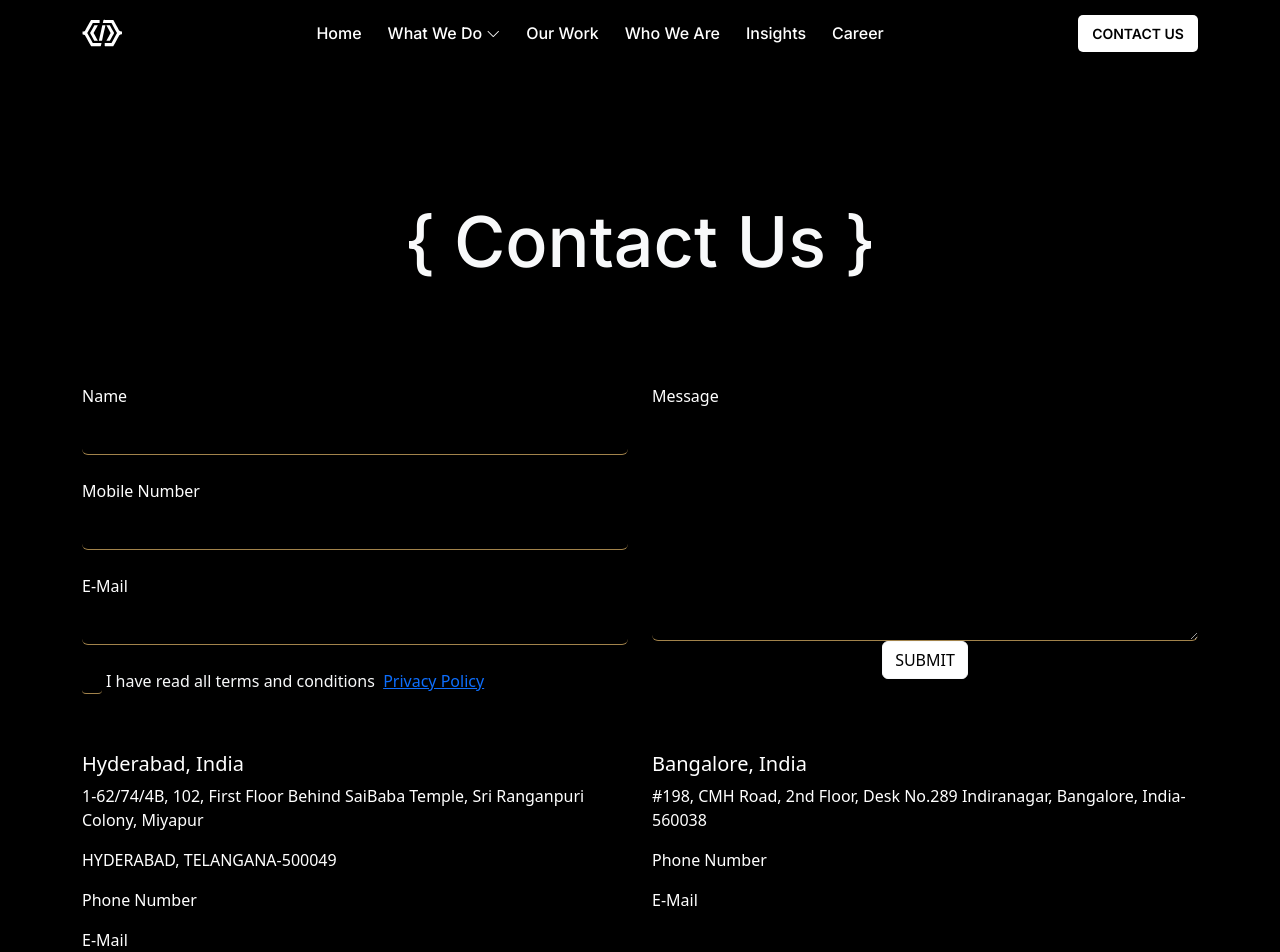
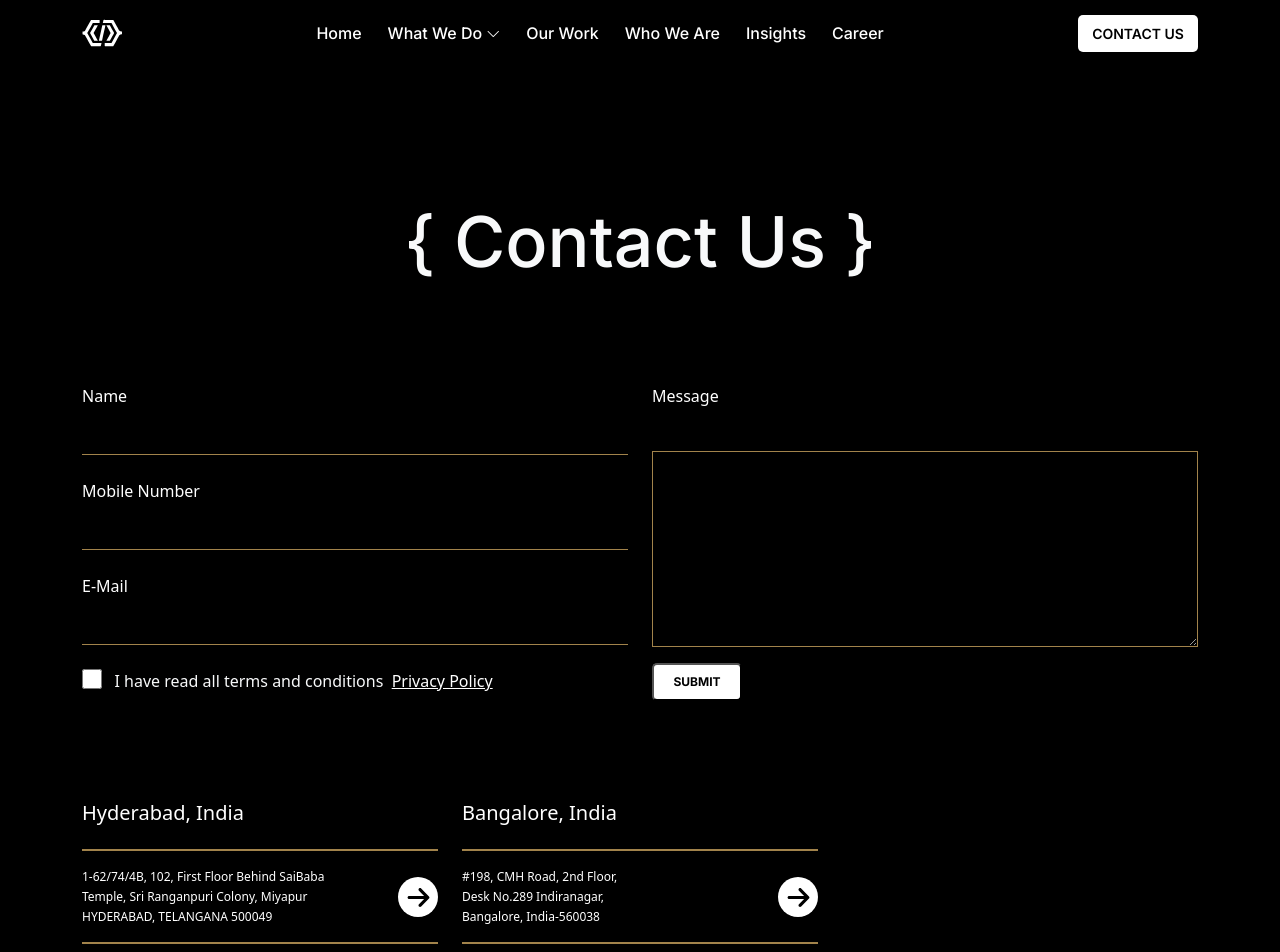
Before and after one commit to Brewcode-Technologies/brewcode-website, a Next.js app: page /contact-us in a window 1280 px wide. Shown: the top 952 px of the page. Built offline with nearby package versions, Linux system fonts and the light colour scheme.

Commit message:
contact-us page ui done

```diff
--- a/package.json
+++ b/package.json
@@ -14,6 +14,9 @@
     "@coreui/react": "^5.0.0",
     "@emotion/react": "^11.11.4",
     "@emotion/styled": "^11.11.5",
+    "@fortawesome/fontawesome-svg-core": "^6.5.2",
+    "@fortawesome/free-solid-svg-icons": "^6.5.2",
+    "@fortawesome/react-fontawesome": "^0.2.2",
     "@mui/icons-material": "^5.15.15",
     "@mui/material": "^5.15.15",
     "@reduxjs/toolkit": "^2.0.1",
--- a/src/pages/contact-us/index.tsx
+++ b/src/pages/contact-us/index.tsx
@@ -1,7 +1,16 @@
 import Layout from "@component/components/layouts/layout";
-import React from "react";
+import React, { useState } from "react";
+import { FaCheck } from "react-icons/fa";
+import { FaArrowRight } from "react-icons/fa6";
 
-const Contact: React.FC = () => (
+const Contact: React.FC = () => {
+  const [isChecked, setIsChecked] = useState(false);
+
+  const handleCheckboxChange = () => {
+    setIsChecked(!isChecked);
+  };
+
+  return (
     <Layout>
       <div className="contact-us-bg">
         <div className="container contact-form text-light">
@@ -9,10 +18,12 @@ const Contact: React.FC = () => (
           <form>
             <div className="row">
               <div className="col-md-6">
-              <div className="form-group mb-4 ">
+                <div className="form-group mb-4">
+                  <div>
                     <label htmlFor="name" className="form-label">
                       Name
                     </label>
+                  </div>
                   <input type="text" className="form-control" id="name" />
                 </div>
                 <div className="form-group mb-4">
@@ -27,36 +38,44 @@ const Contact: React.FC = () => (
                   </label>
                   <input type="email" className="form-control" id="email" />
                 </div>
-              <div className="form-group form-check">
+
+                <div className="d-flex">
+                  <div className="checkbox-main">
                     <input
                       type="checkbox"
-                  className="form-check-input"
-                  id="terms"
-                />
-                <div className="d-flex">
+                      className="checkbox"
+                      checked={isChecked}
+                      onChange={handleCheckboxChange}
+                    />{" "}
+                    &nbsp;&nbsp;
+                  </div>
+
                   <label
-                    className="form-check-label text-light"
+                    className="form-check-label text-light terms-and-conditions-text"
                     htmlFor="terms"
+                    onClick={handleCheckboxChange}
                   >
                     I have read all terms and conditions &nbsp;
-                    <a href="#">Privacy Policy</a>
+                    <a href="#" className="privacy-policy">
+                      Privacy Policy
+                    </a>
                   </label>
-                </div>
                 </div>
               </div>
               <div className="col-md-6">
                 <div className="form-group">
-                <label htmlFor="message" className="form-label mb-1">
+                  <label htmlFor="message" className=" mgs-label mb-4">
                     Message
                   </label>
+
                   <textarea
-                  className="form-control"
+                    className="form-control text-area"
                     id="message"
-                  rows={9}
+                    rows={8}
                   ></textarea>
                 </div>
-              <div className="form-group text-center">
-                <button type="submit" className="btn btn-light">
+                <div className="form-group mt-3">
+                  <button type="submit" className=" submit-btn">
                     SUBMIT
                   </button>
                 </div>
@@ -64,30 +83,61 @@ const Contact: React.FC = () => (
             </div>
           </form>
 
-        <div className="row office-info mt-5">
-          <div className="col-md-6">
-            <h5>Hyderabad, India</h5>
-            <p>
-              1-62/74/4B, 102, First Floor Behind SaiBaba Temple, Sri Ranganpuri
-              Colony, Miyapur
-            </p>
-            <p>HYDERABAD, TELANGANA-500049</p>
+          <div className="row office-info">
+            <div className="col-md-4">
+              <h5 className="mb-4">Hyderabad, India</h5>
+              <p className="hyderabad-line" />
+              <div className="d-flex justify-content-between arrow-parent">
+                <a href="" className="contact-address">
+                  1-62/74/4B, 102, First Floor Behind SaiBaba <br /> Temple, Sri
+                  Ranganpuri Colony, Miyapur
+                  <br />
+                  HYDERABAD, TELANGANA 500049
+                </a>
+                <span className="FaArrowRight">
+                  <FaArrowRight fontSize={25} />
+                </span>
+              </div>
+              <p className="hyderabad-line" />
               <p>Phone Number</p>
-            <p>E-Mail</p>
+              <p className="hyderabad-line" />
+              <div className="d-flex justify-content-between arrow-parent">
+                E-Mail
+                <span className="FaArrowRight">
+                  <FaArrowRight fontSize={25} />
+                </span>
               </div>
-          <div className="col-md-6">
-            <h5>Bangalore, India</h5>
-            <p>
-              #198, CMH Road, 2nd Floor, Desk No.289 Indiranagar, Bangalore,
-              India-560038
-            </p>
+              <p className="hyderabad-line" />
+            </div>
+            <div className="col-md-4">
+              <h5 className="mb-4">Bangalore, India</h5>
+              <p className="hyderabad-line" />
+              <div className="d-flex justify-content-between arrow-parent">
+                <a href="" className="contact-address">
+                  #198, CMH Road, 2nd Floor,
+                  <br /> Desk No.289 Indiranagar,
+                  <br /> Bangalore, India-560038
+                </a>
+                <span className="FaArrowRight">
+                  <FaArrowRight fontSize={25} />
+                </span>
+              </div>
+              <p className="hyderabad-line" />
               <p>Phone Number</p>
-            <p>E-Mail</p>
+              <p className="hyderabad-line" />
+              <div className="d-flex justify-content-between arrow-parent">
+                E-Mail
+                <span className="FaArrowRight">
+                  <FaArrowRight fontSize={25} />
+                </span>
+              </div>
+              <p className="hyderabad-line" />
             </div>
           </div>
         </div>
       </div>
     </Layout>
   );
+};
 
 export default Contact;
--- a/src/styles/index.css
+++ b/src/styles/index.css
@@ -1592,6 +1592,19 @@ footer {
   border: none;
   border-bottom: 1px solid #a2834b;
   color: #fff;
+  border-radius: none !important;
+}
+
+.checkbox {
+  border-radius: none !important;
+  height: 20px;
+  width: 20px;
+  position: relative;
+  margin-top: -0px;
+}
+
+.privacy-policy {
+  color: #ffffff;
 }
 
 .contact-form input:focus,
@@ -1628,7 +1641,7 @@ footer {
 .form-control {
   background-color: transparent;
   color: #fff;
-  border: 1px solid #ccc;
+  border-radius: 0;
 }
 
 .form-control::placeholder {
@@ -1637,6 +1650,56 @@ footer {
 
 .form-check-label {
   color: #fff;
+}
+
+.text-area {
+  border: 1px solid #a2834b !important;
+  margin-top: 19px;
+  height: 196px;
+}
+
+.hyderabad-line {
+  border: 0.3px solid #a2834b !important;
+}
+
+.FaArrowRight {
+  background-color: #ffffff;
+  width: 40px;
+  height: 40px;
+  border-radius: 20px;
+  display: flex;
+  justify-content: center;
+  align-items: center;
+  color: #000 !important;
+  cursor: pointer;
+  margin: auto 0;
+}
+
+.arrow-parent {
+  padding-bottom: 15px;
+}
+
+.terms-and-conditions-text {
+  cursor: pointer;
+}
+.contact-address {
+  color: #ffffff;
+  font-size: 12px;
+  text-decoration: none;
+  line-height: 20px;
+}
+.mgs-label {
+  margin-top: -40px;
+}
+.submit-btn {
+  background-color: #ffffff;
+  color: #000;
+  font-family: "Inter";
+  padding: 8px 10px;
+  border-radius: 5px;
+  width: 90px;
+  font-size: 12px;
+  font-weight: bold;
 }
 
 .btn-light {
@@ -1644,6 +1707,10 @@ footer {
   color: #000;
 }
 
+.office-info {
+  padding: 100px 0px;
+}
+
 .office-info h5,
 .office-info p {
   color: #fff;
```
Also changed, not shown: 1 other file (tests, documents, lock files or other folders). Lines whose indentation alone changed are shown as unchanged.
